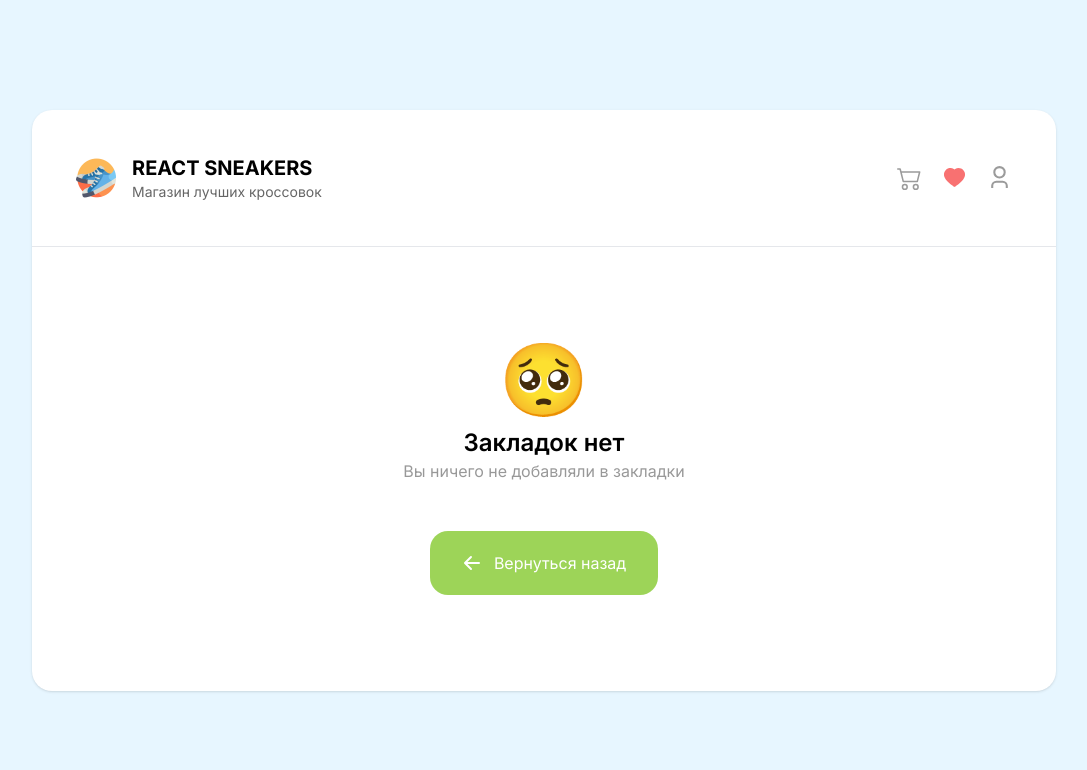
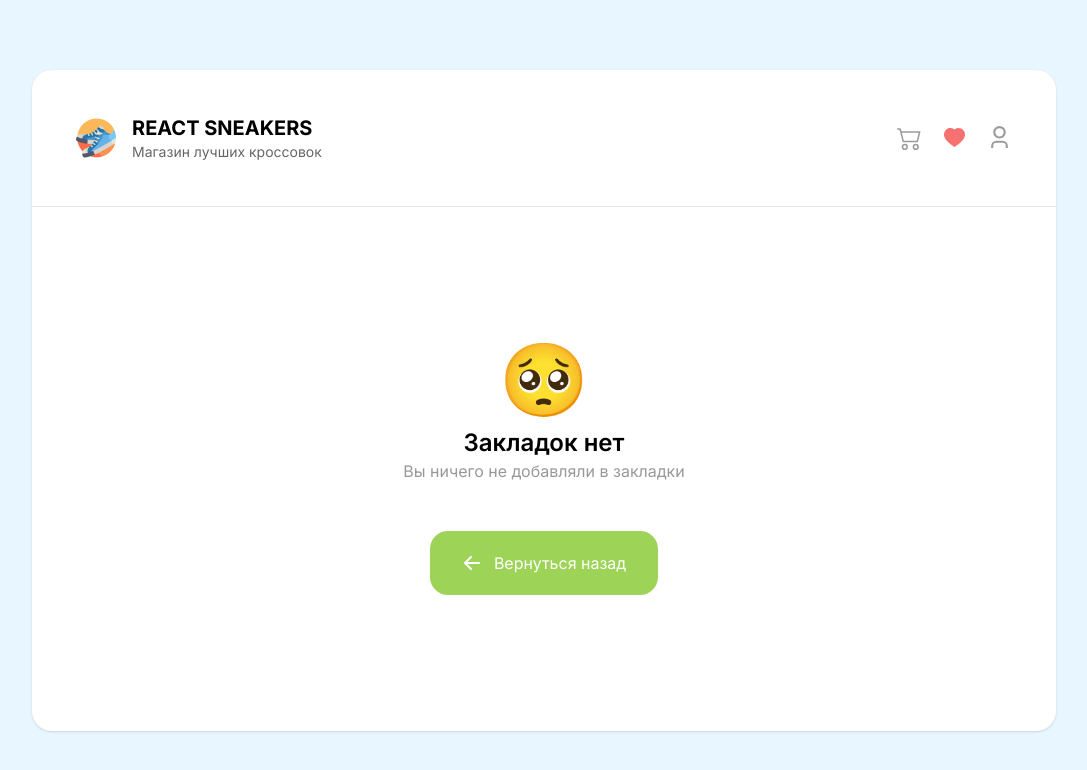
Before and after one commit to bekhzodx64/react-sneakers, a React (Create React App) app: page /favourites in a window 1280 px wide. Shown: the top 770 px of the page, without its empty margins (96-1183 px from the left). Built offline with nearby package versions, Linux system fonts and the light colour scheme.

Commit message:
bug fixed

```diff
--- a/src/components/cart/index.jsx
+++ b/src/components/cart/index.jsx
@@ -12,6 +12,7 @@ const Cart = ({ showCartHandler }) => {
 	const dispatch = useDispatch()
 
 	useEffect(() => {
+		document.body.style.overflow = 'hidden'
 		dispatch(getTotals())
 	}, [dispatch, cartItems])
 
--- a/src/components/header/index.jsx
+++ b/src/components/header/index.jsx
@@ -10,6 +10,7 @@ const Header = () => {
 	const [showCart, setShowCart] = useState(false)
 
 	const showCartHandler = () => {
+		document.body.style.overflow = 'visible'
 		setShowCart(!showCart)
 	}
 
--- a/src/index.css
+++ b/src/index.css
@@ -5,6 +5,15 @@
 @layer base {
 	body {
 		@apply min-h-screen flex flex-col justify-center items-center bg-[#E7F6FF] py-16 font-['Inter'];
+	}
+
+	::-webkit-scrollbar {
+		@apply bg-white w-4;
+	}
+
+	::-webkit-scrollbar-thumb {
+		border: 4px solid transparent;
+		@apply bg-[#9DD458] rounded-full bg-clip-content;
 	}
 
 	.root {
--- a/src/pages/favourites/index.jsx
+++ b/src/pages/favourites/index.jsx
@@ -13,7 +13,7 @@ const Favourites = () => {
 	}
 
 	return (
-		<main className='min-h-[50vh] flex flex-col justify-center items-center pt-11'>
+		<main className='min-h-[60vh] flex flex-col justify-center items-center pt-11'>
 			{favItems.length === 0 ? (
 				<div className='space-y-12'>
 					<div className='text-center space-y-3'>
--- a/src/pages/home/index.jsx
+++ b/src/pages/home/index.jsx
@@ -15,7 +15,7 @@ const Home = () => {
 	}
 
 	return (
-		<main className='min-h-[50vh] pt-9'>
+		<main className='min-h-[60vh] pt-9'>
 			<div>
 				<Swiper
 					modules={[Navigation]}
--- a/src/pages/profile/index.jsx
+++ b/src/pages/profile/index.jsx
@@ -2,7 +2,7 @@ import Button from 'components/button'
 
 const Profile = () => {
 	return (
-		<main className='min-h-[50vh] flex flex-col justify-center items-center pt-11'>
+		<main className='min-h-[60vh] flex flex-col justify-center items-center pt-11'>
 			<div className='space-y-12'>
 				<div className='text-center space-y-3'>
 					<span className='text-7xl select-none'>😔</span>
```
